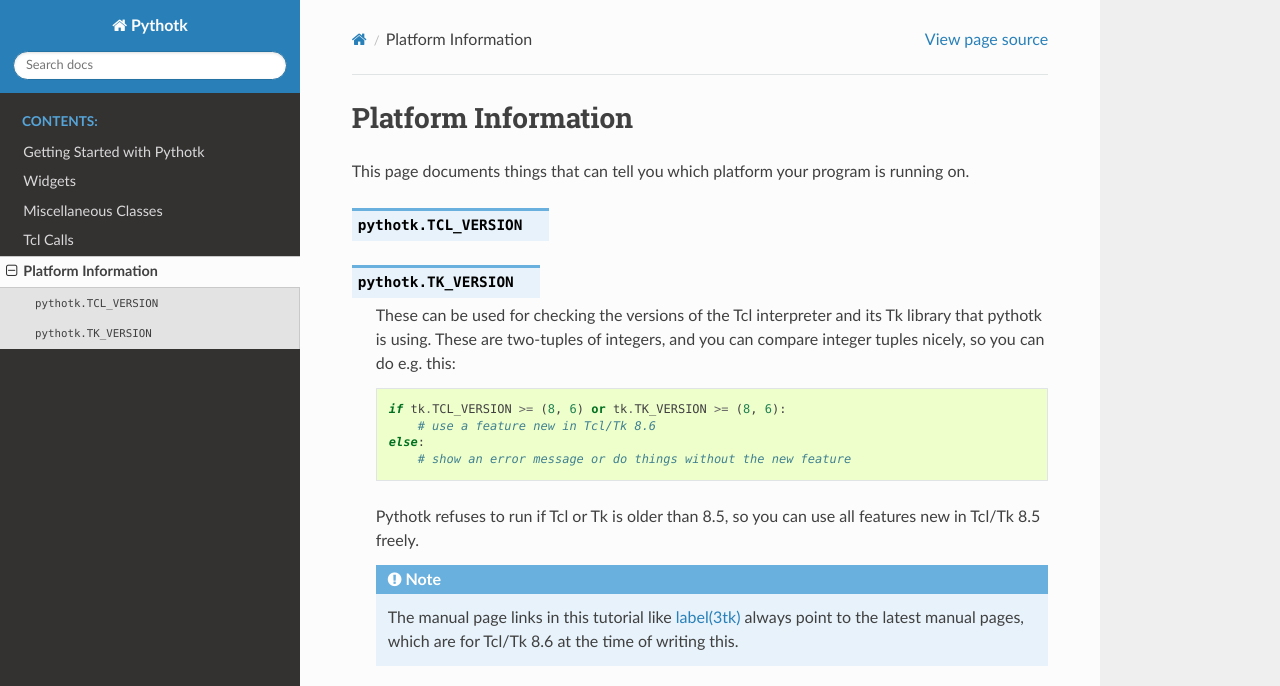
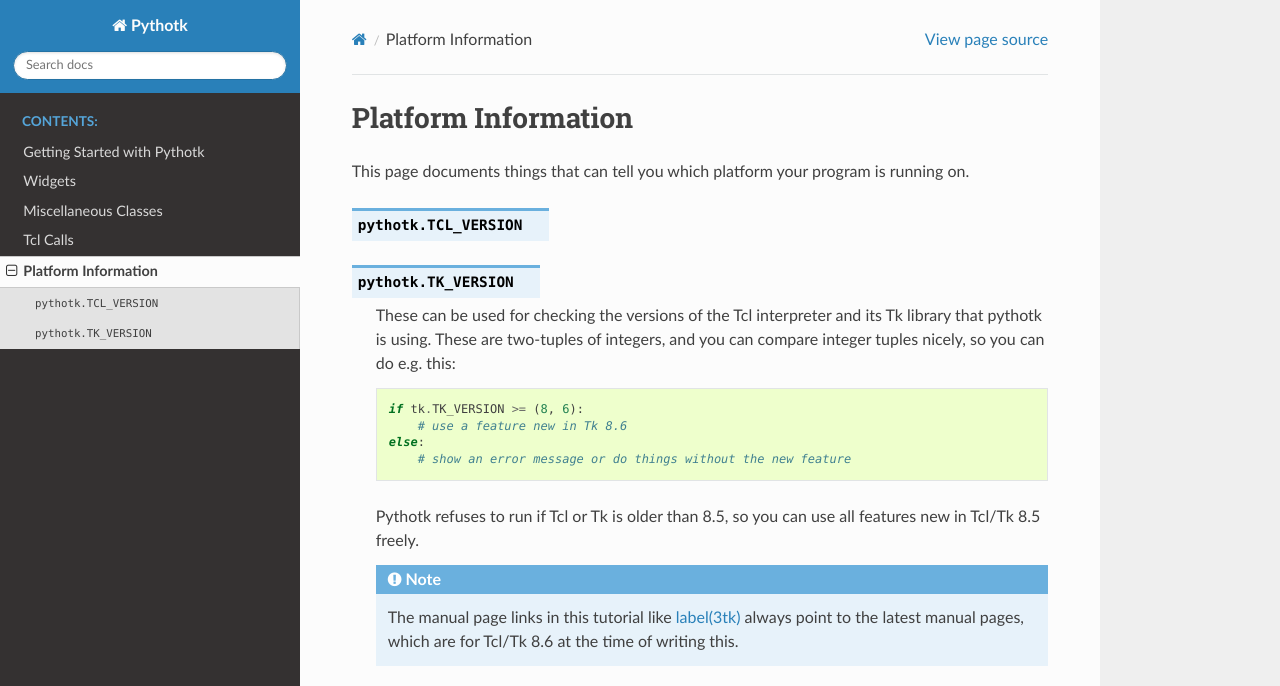
Before and after one commit to Akuli/teek, a Sphinx documentation site: the page built from docs/platform-info.rst, in a window 1280 px wide and 979 px high, cut to the strip 0-686 px from the top of the window. Built offline with Sphinx 7.4.7 and the Read the Docs theme 2.0.0, drawn with Linux system fonts in a browser that asks for light colours.

Commit message:
replace dumb oopsie with a more useful thing

```diff
--- a/docs/platform-info.rst
+++ b/docs/platform-info.rst
@@ -11,8 +11,8 @@ running on.
     Tk library that pythotk is using. These are two-tuples of integers, and you
     can compare integer tuples nicely, so you can do e.g. this::
 
-        if tk.TCL_VERSION >= (8, 6) or tk.TK_VERSION >= (8, 6):
-            # use a feature new in Tcl/Tk 8.6
+        if tk.TK_VERSION >= (8, 6):
+            # use a feature new in Tk 8.6
         else:
             # show an error message or do things without the new feature
 
```
